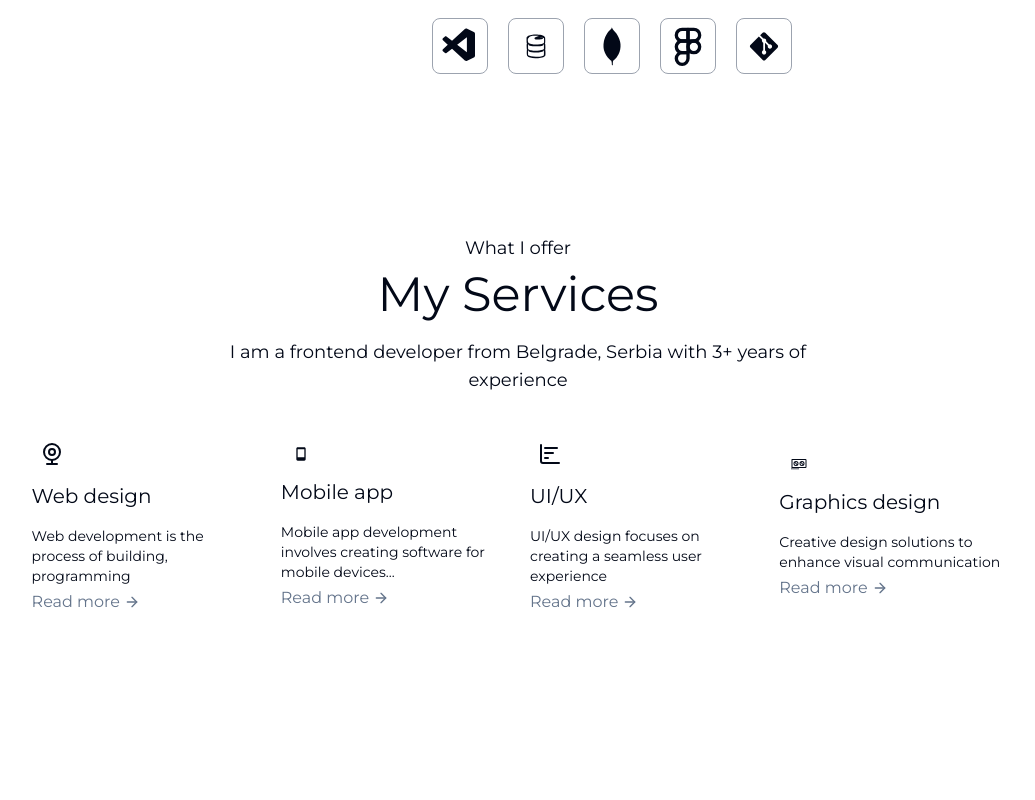
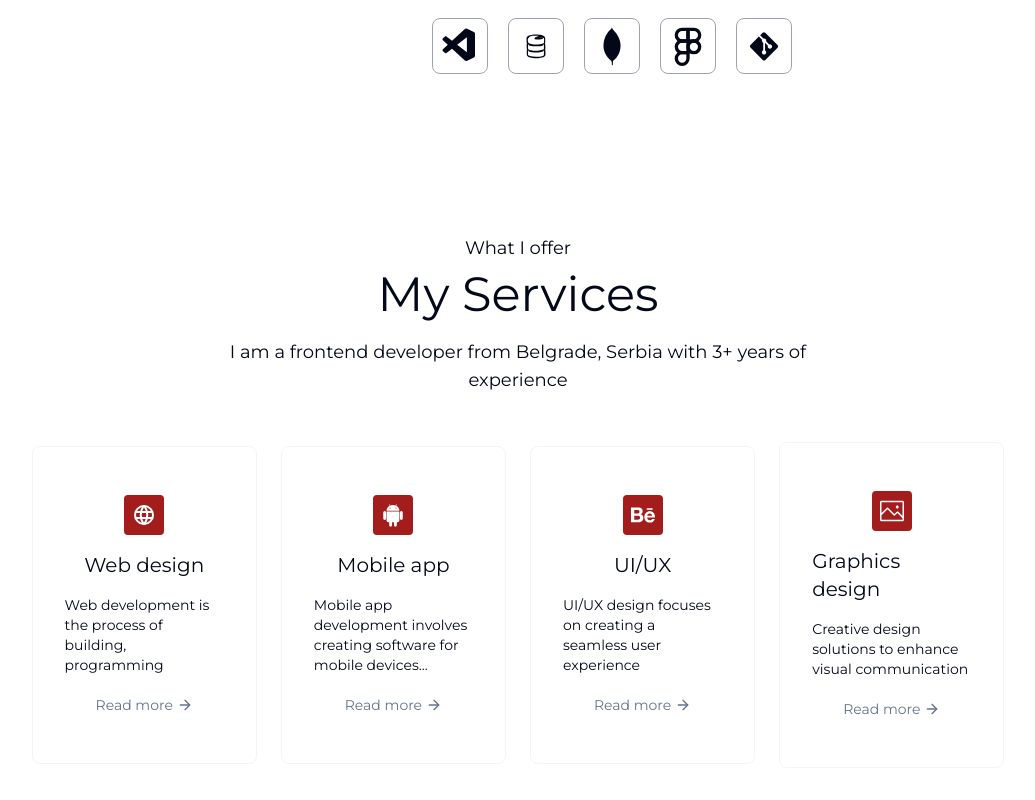
Before and after one commit to narandza/portfolio, a Next.js app: page / in a window 1280 px wide. Shown: the part 1620-2420 px from the top of the page, without its empty margins (122-1157 px from the left). Before the commit the page ends 2318 px from the top, so only its background shows below. Built offline with nearby package versions, Linux system fonts and the light colour scheme.

Commit message:
update icons, update styling on service cards

```diff
--- a/src/app/(main)/services.tsx
+++ b/src/app/(main)/services.tsx
@@ -14,14 +14,18 @@ export const Services = () => {
       </p>
 
       <div className="grid grid-cols-4 gap-6 my-10 place-items-center">
+        {/* TODO: Make hover muted on other cards */}
         {serviceData.map(({ icon: Icon, title, description, link }, index) => (
-          <div className="w-full" key={index}>
-            <Icon className="w-10" />
+          <div
+            className="border border-muted rounded-lg px-8 py-12 flex flex-col items-center hover:shadow-md cursor-pointer hover:bg-muted hover:-translate-y-1 duration-500"
+            key={index}
+          >
+            <Icon className="size-10 bg-[#A31D1D] text-white rounded-sm p-2" />
             <h3 className="text-xl my-4">{title}</h3>
             <p className="text-sm leading-5">{description}</p>
             <Link
               href={link}
-              className="flex items-center gap-1 text-muted-foreground"
+              className="flex items-center gap-1 text-muted-foreground text-sm mt-5"
             >
               Read more <ArrowRight className="size-4" />
             </Link>
```
Also changed, not shown: src/constants/info-list.ts (+8 -9 lines).
